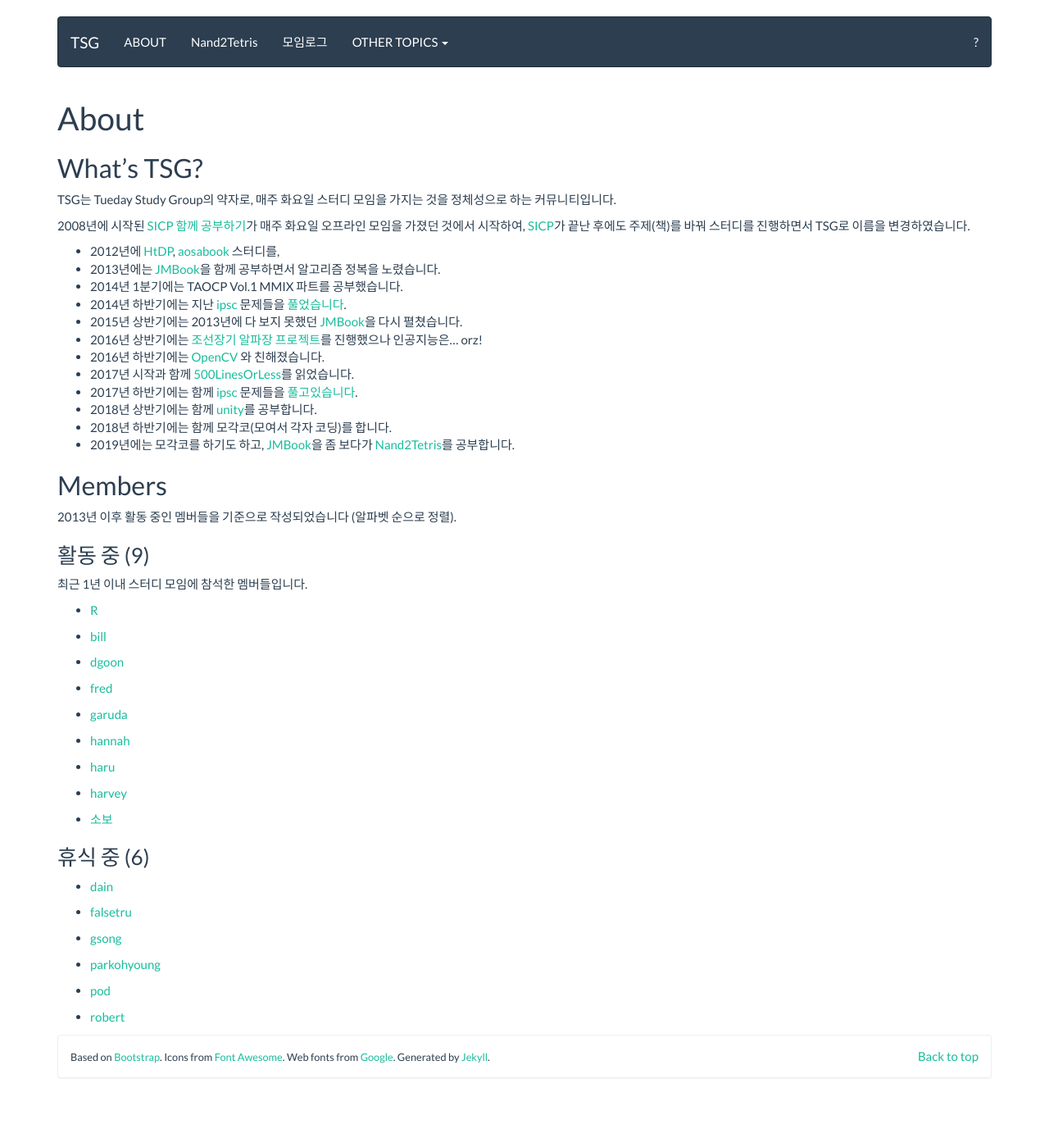
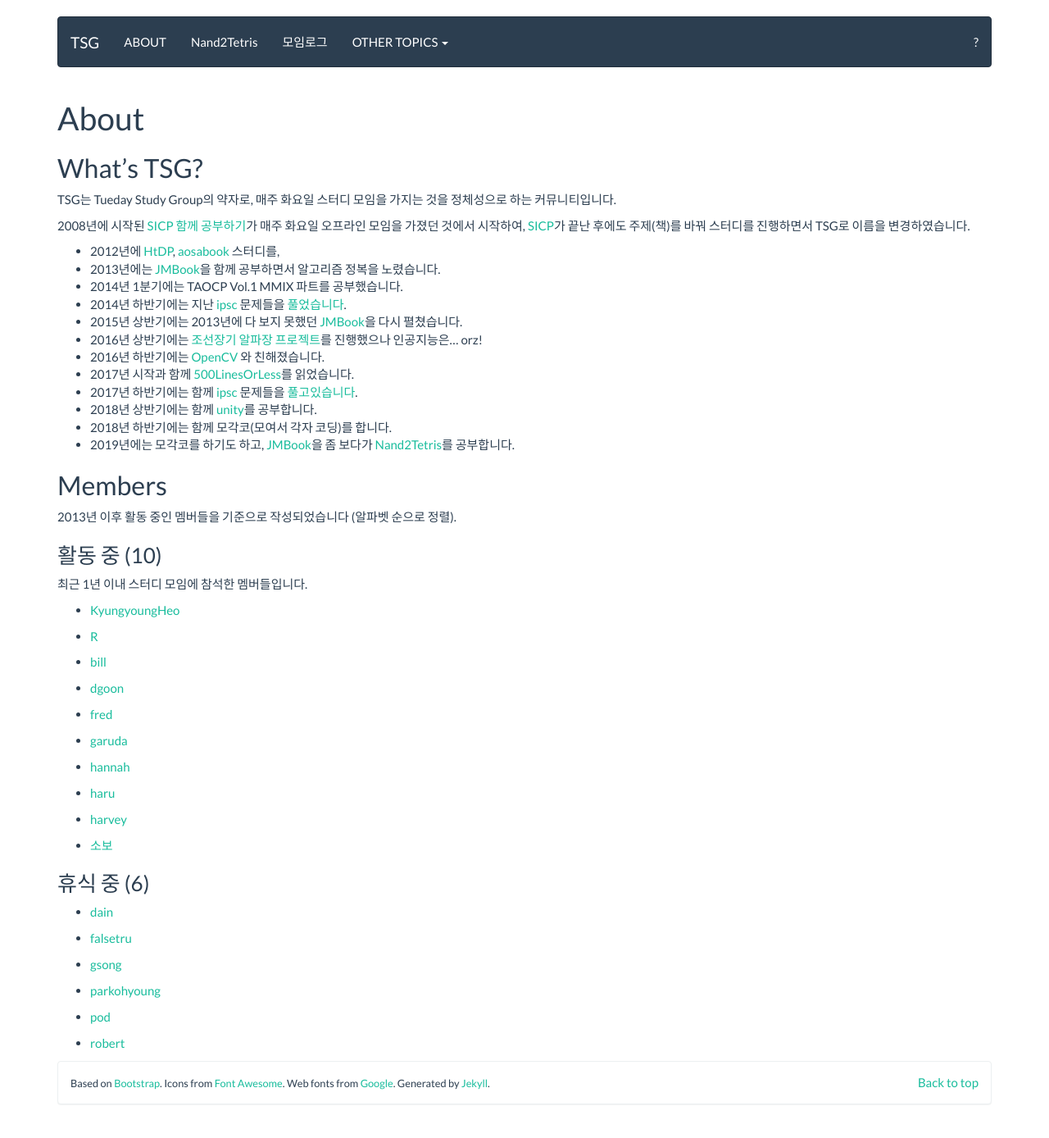
Before and after one commit to tuestudy/tuestudy.github.io, a Jekyll site: the page built from about.md, in a window 1280 px wide. Shown: the whole page at 82% size. Built offline with Jekyll 4.4.1, drawn with Linux system fonts in a browser that asks for light colours; before the commit the page ends 1356 px from its top, so only the background shows below that.

Commit message:
Add a new member

```diff
--- a/_data/members.yml
+++ b/_data/members.yml
@@ -43,3 +43,6 @@
 - nickname: harvey
   github: ChaeMingyun
   active: true
+- nickname: KyungyoungHeo
+  github: bbvch13531
+  active: true
```
